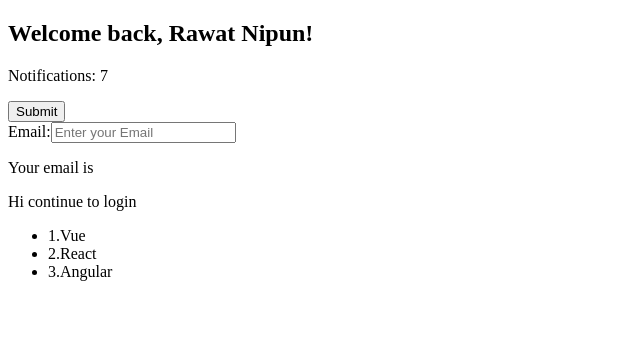
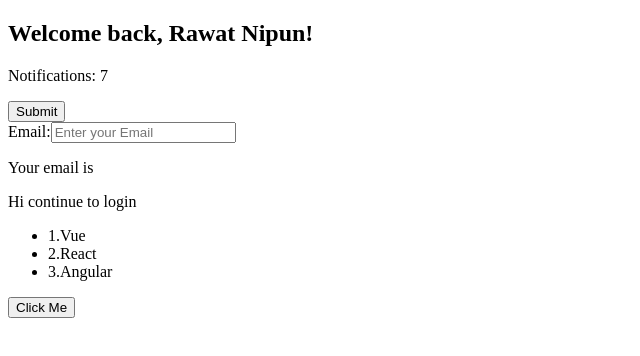
Before and after one commit to NipunShrivats/vueJs_crash, a Vue app: page / in a window 1280 px wide. Shown: the top 356 px of the page, without its empty margins (0-640 px from the left). Built offline with nearby package versions, Linux system fonts and the light colour scheme; the HTML template or start-up script is replaced by a standard one.

Commit message:
function-method

```diff
--- a/src/App.vue
+++ b/src/App.vue
@@ -1,6 +1,7 @@
 <script setup lang="ts">
 import ConditionalRendering from "./ConditionalRendering.vue";
 import Loop from "./Loop.vue";
+import Methods from "./Methods.vue";
 import TemplateSyntax from "./TemplateSyntax.vue";
 import VBind from "./VBind.vue";
 import VModel from "./VModel.vue";
@@ -12,6 +13,7 @@ import VModel from "./VModel.vue";
   <VModel />
   <ConditionalRendering />
   <Loop />
+  <Methods />
 </template>
 
 <style scoped></style>
--- /dev/null
+++ b/src/Methods.vue
@@ -0,0 +1,13 @@
+<!-- Methods are function here  -->
+
+<template>
+  <div>
+    <button @click="showAlert">Click Me</button>
+  </div>
+</template>
+
+<script setup>
+function showAlert() {
+  alert("hello mother board!");
+}
+</script>
```
